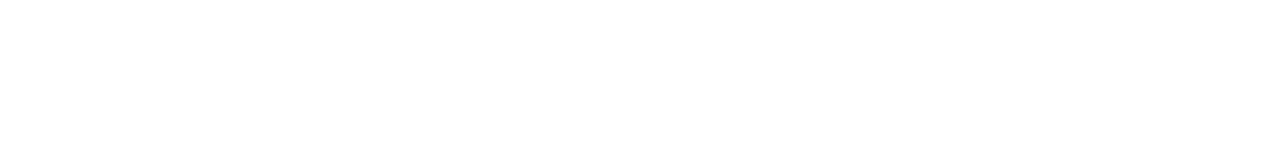
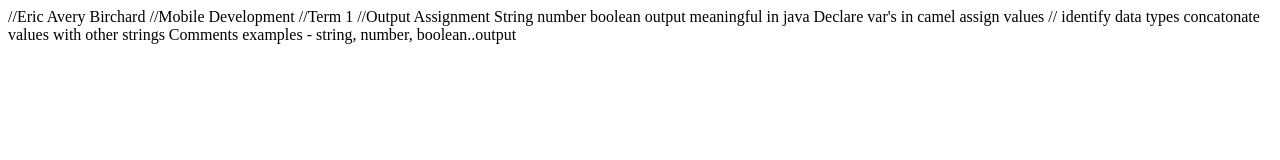
Before and after one commit to BirchardEricAvery/Birchard_Eric_WPF, a plain HTML site: page Birchard_Eric_Output_Assignment/Birchard_Eric_Output_Process_Assignment.html in a window 1280 px wide. Drawn offline with Linux system fonts and the light colour scheme.

Commit message:
Initial Output Process Assignment
Beginning of Output Process Assignment

```diff
--- a/Birchard_Eric_Output_Assignment/Birchard_Eric_Output_Process_Assignment.html
+++ b/Birchard_Eric_Output_Assignment/Birchard_Eric_Output_Process_Assignment.html
@@ -5,6 +5,31 @@
     <title></title>
 </head>
 <body>
+//Eric Avery Birchard
+//Mobile Development
+//Term 1
+//Output Assignment
+
+String
+number
+boolean
+
+output meaningful in java
+Declare var's in camel
+  assign values // identify data types
+  concatonate values with other strings
+
+Comments
+examples - string, number, boolean..output
+
+
+
+
+
+
+
+
+
 
 </body>
 </html>
```
